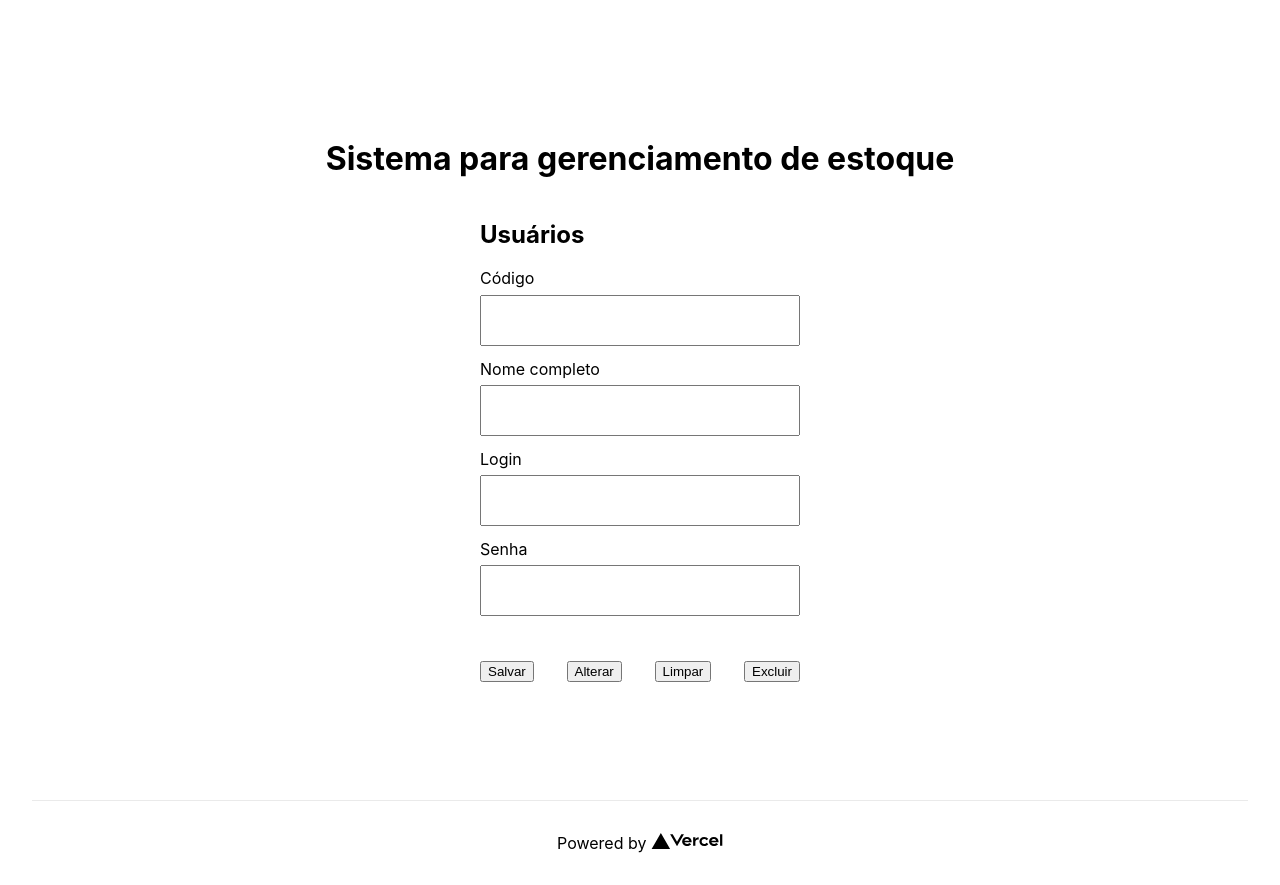
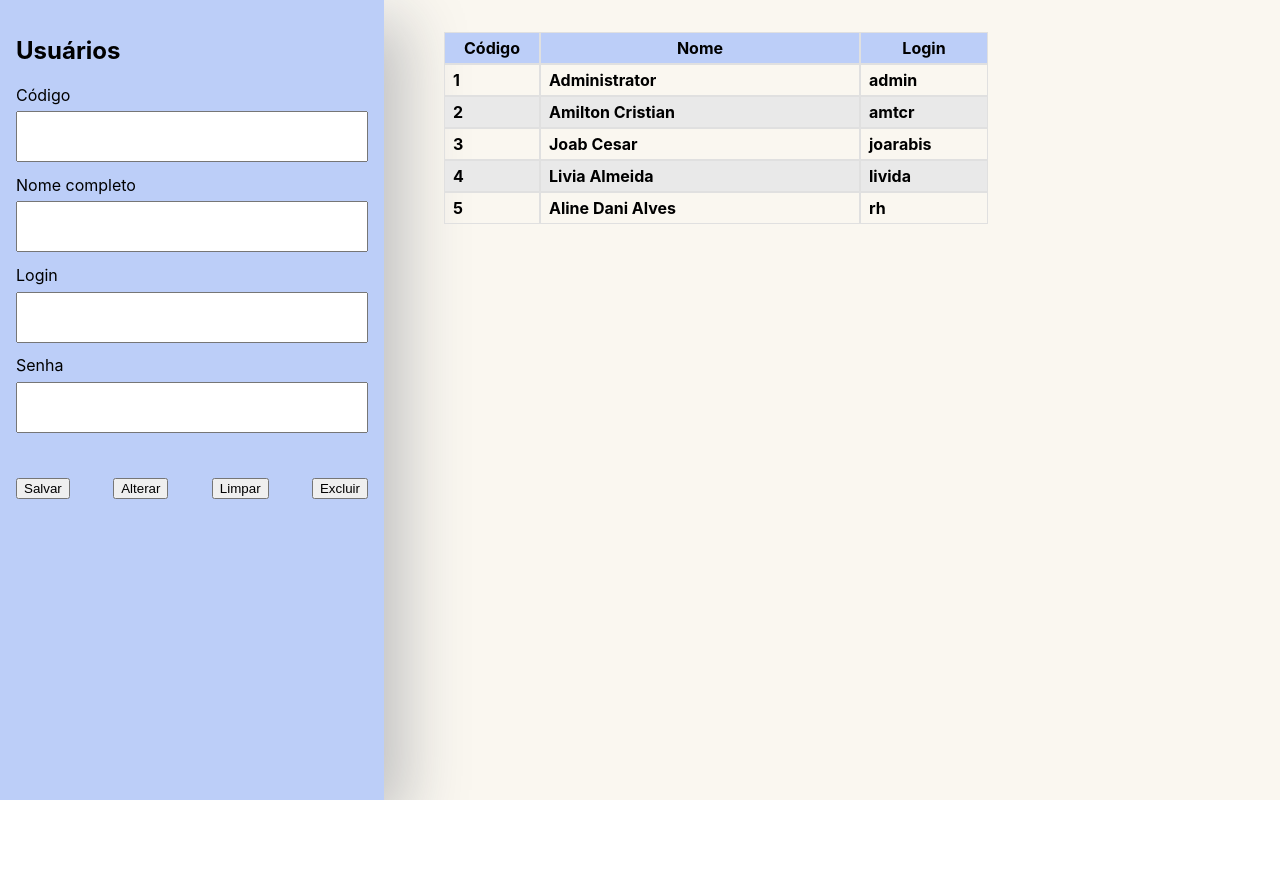
Before and after one commit to AmiltonCabral/front-gerenciamento-estoque, a Next.js app: page / in a window 1280 px wide. After the commit the page ends 800 px from the top, so only its background shows below. Built offline with nearby package versions, Linux system fonts and the light colour scheme.

Commit message:
Feat: users table

```diff
--- /dev/null
+++ b/mocks/index.ts
@@ -0,0 +1 @@
+export { users } from './users'
--- /dev/null
+++ b/mocks/users.ts
@@ -0,0 +1,38 @@
+export const users: Users = {
+  users: [
+    {
+      id: 1,
+      name: 'Administrator',
+      login: 'admin',
+    },
+    {
+      id: 2,
+      name: 'Amilton Cristian',
+      login: 'amtcr',
+    },
+    {
+      id: 3,
+      name: 'Joab Cesar',
+      login: 'joarabis',
+    },
+    {
+      id: 4,
+      name: 'Livia Almeida',
+      login: 'livida',
+    },
+    {
+      id: 5,
+      name: 'Aline Dani Alves',
+      login: 'rh',
+    },
+  ]
+}
+
+type Users = {
+  users:
+  {
+    id: number,
+    name: string,
+    login: string,
+  }[],
+}
--- a/src/components/Usuarios/Usuarios.tsx
+++ b/src/components/Usuarios/Usuarios.tsx
@@ -1,8 +1,11 @@
 import styles from './usuarios.module.scss'
+import { users } from '../../../mocks'
 
 function Usuarios() {
   return (
     <div className={styles.fsUsuarios}>
+      <div data-fs-menu>
+
         <h2>Usuários</h2>
 
         <form data-fs-form>
@@ -31,6 +34,24 @@ function Usuarios() {
           <button>Excluir</button>
         </div>
       </div>
+
+      <div data-fs-table-wrapper>
+        <table data-fs-table>
+          <tr data-fs-table-header>
+            <th data-fs-table-id>Código</th>
+            <th data-fs-table-name>Nome</th>
+            <th data-fs-table-login>Login</th>
+          </tr>
+          {users.users.map((user) => (
+            <tr key={user.id} data-fs-table-items>
+              <th data-fs-table-id>{user.id}</th>
+              <th>{user.name}</th>
+              <th>{user.login}</th>
+            </tr>
+          ))}
+        </table>
+      </div>
+    </div>
   )
 }
 
--- a/src/components/Usuarios/usuarios.module.scss
+++ b/src/components/Usuarios/usuarios.module.scss
@@ -1,5 +1,18 @@
 .fsUsuarios {
   min-width: 20rem;
+  display: flex;
+  flex-direction: row;
+  background-color: #FAF7F0;
+
+  [data-fs-menu] {
+    background-color: #BCCEF8;
+    height: 100vh;
+    width: 24rem;
+    padding: 1rem;
+    color: #000;
+    box-shadow: 20px 20px 60px #bebebe,
+      -20px -20px 60px #ffffff;
+  }
 
   [data-fs-form] {
     display: flex;
@@ -23,5 +36,52 @@
     justify-content: space-between;
   }
 
+  [data-fs-table-wrapper] {
+    align-items: center;
+    margin: 2rem 60px;
+
+
+    [data-fs-table] {
+      border-spacing: 0px;
+
+      th {
+        height: 2rem;
+        border: 1px solid #e0e0e0;
+      }
+
+      [data-fs-table-header] {
+        background-color: #BCCEF8;
+        color: #000;;
+        border-radius: 14px;
+      }
+
+      [data-fs-table-items] {
+        text-align: left;
+        padding: 2rem;
+        padding-left: 2rem;
+
+        &:nth-child(odd) {
+          background-color: #e9e9e9;
+        }
+
+        th {
+          padding-left: 0.5rem;
+        }
+      }
+
+      [data-fs-table-id] {
+        min-width: 6rem;
+      }
+
+      [data-fs-table-name] {
+        min-width: 20rem;
+      }
+
+      [data-fs-table-login] {
+        min-width: 8rem;
+      }
+    }
+  }
+
 
 }
--- a/src/pages/index.tsx
+++ b/src/pages/index.tsx
@@ -14,24 +14,8 @@ export default function Home() {
       </Head>
 
       <main className={styles.main}>
-        <h1 className={styles.title}>
-          Sistema para gerenciamento de estoque
-        </h1>
         <Usuarios />
       </main>
-
-      <footer className={styles.footer}>
-        <a
-          href="https://vercel.com?utm_source=create-next-app&utm_medium=default-template&utm_campaign=create-next-app"
-          target="_blank"
-          rel="noopener noreferrer"
-        >
-          Powered by{' '}
-          <span className={styles.logo}>
-            <Image src="/vercel.svg" alt="Vercel Logo" width={72} height={16} />
-          </span>
-        </a>
-      </footer>
     </div>
   )
 }
--- a/src/styles/Home.module.css
+++ b/src/styles/Home.module.css
@@ -1,26 +1,16 @@
 .container {
-  padding: 0 2rem;
+  /* padding: 0 2rem; */
 }
 
 .main {
-  min-height: 100vh;
+  /* min-height: 100vh;
   padding: 4rem 0;
   flex: 1;
   display: flex;
   flex-direction: column;
   justify-content: center;
-  align-items: center;
+  align-items: center; */
 }
-
-.footer {
-  display: flex;
-  flex: 1;
-  padding: 2rem 0;
-  border-top: 1px solid #eaeaea;
-  justify-content: center;
-  align-items: center;
-}
-
 
 @media (max-width: 600px) {
   .grid {
@@ -30,7 +20,7 @@
 }
 
 @media (prefers-color-scheme: dark) {
-  .card,
+  /* .card,
   .footer {
     border-color: #222;
   }
@@ -39,5 +29,5 @@
   }
   .logo img {
     filter: invert(1);
-  }
+  } */
 }
--- a/src/styles/globals.css
+++ b/src/styles/globals.css
@@ -16,11 +16,11 @@ a {
 }
 
 @media (prefers-color-scheme: dark) {
-  html {
+  /* html {
     color-scheme: dark;
   }
   body {
     color: white;
     background: black;
-  }
+  } */
 }
```
Lines whose indentation alone changed are shown as unchanged.
